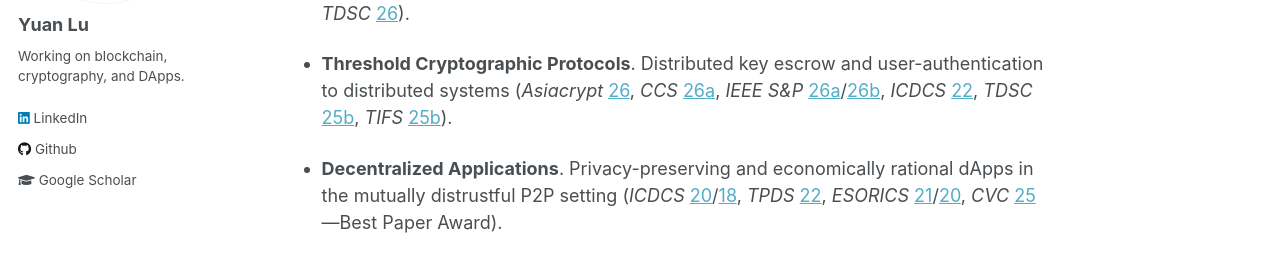
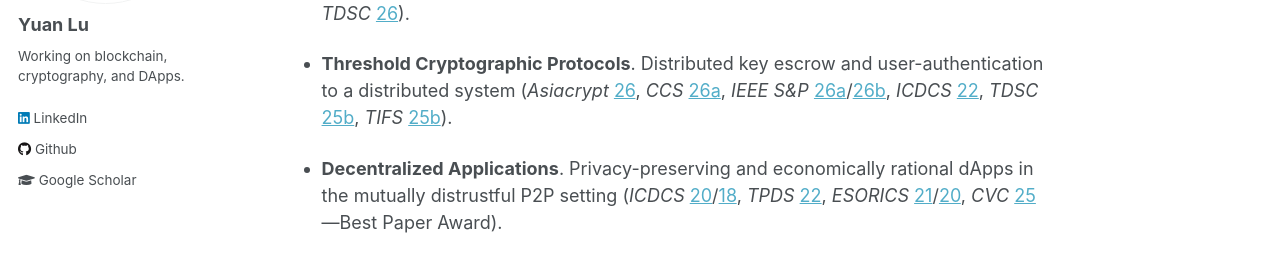
Before and after one commit to yylluu/yylluu.github.io, a Jekyll site: the page built from _pages/about.md, in a window 1280 px wide and 900 px high, scrolled down 353 px. Shown: the part 207-467 px from the top of the window. Built offline with Jekyll 4.4.1, drawn with Linux system fonts in a browser that asks for light colours.

Commit message:
Update about.md

```diff
--- a/_pages/about.md
+++ b/_pages/about.md
@@ -18,7 +18,7 @@ My research spans blockchain infrastructure, decentralized applications, and mul
 
 - **Secure Multi-Party Computation**. Privacy-preserving distributed protocols and systems, e.g., secure federated learning, mixing networks (*USENIX Security* [25a](https://www.usenix.org/conference/usenixsecurity25/presentation/su-yuan)/[25b](https://www.usenix.org/conference/usenixsecurity25/presentation/liu-yizhong), *TDSC* [26]()).
 
-- **Threshold Cryptographic Protocols**. Distributed key escrow and user-authentication to distributed systems (*Asiacrypt* [26](), *CCS* [26a](), *IEEE S&P* [26a](https://eprint.iacr.org/2025/149)/[26b](https://eprint.iacr.org/2025/1516), *ICDCS* [22](https://ieeexplore.ieee.org/abstract/document/9912190), *TDSC* [25b](https://ieeexplore.ieee.org/abstract/document/10807394), *TIFS* [25b](https://ieeexplore.ieee.org/abstract/document/11153573)).
+- **Threshold Cryptographic Protocols**. Distributed key escrow and user-authentication to a distributed system (*Asiacrypt* [26](), *CCS* [26a](), *IEEE S&P* [26a](https://eprint.iacr.org/2025/149)/[26b](https://eprint.iacr.org/2025/1516), *ICDCS* [22](https://ieeexplore.ieee.org/abstract/document/9912190), *TDSC* [25b](https://ieeexplore.ieee.org/abstract/document/10807394), *TIFS* [25b](https://ieeexplore.ieee.org/abstract/document/11153573)).
 
 - **Decentralized Applications**. Privacy-preserving and economically rational dApps in the mutually distrustful P2P setting (*ICDCS* [20](https://ieeexplore.ieee.org/abstract/document/9355719)/[18](https://ieeexplore.ieee.org/abstract/document/8416350), *TPDS* [22](https://ieeexplore.ieee.org/abstract/document/9929262), *ESORICS* [21](https://link.springer.com/chapter/10.1007/978-3-030-88418-5_17)/[20](https://link.springer.com/chapter/10.1007/978-3-030-59013-0_35), *CVC* [25](https://ieeexplore.ieee.org/abstract/document/11068849)—Best Paper Award).
 
```
